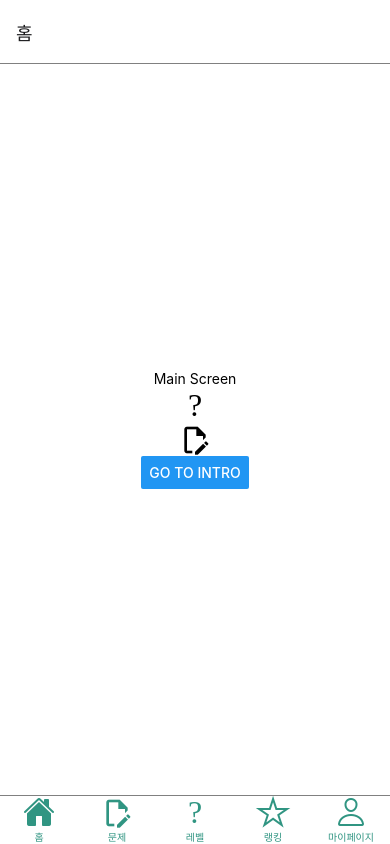
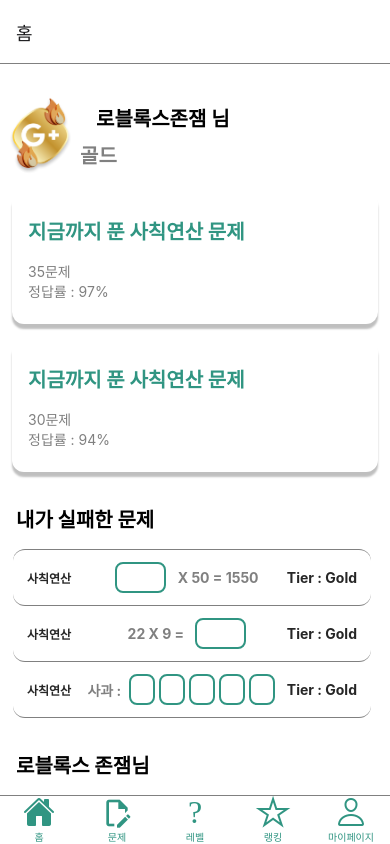
Before and after one commit to KEONI1231/software_design_ar, a React Native app: screen /MainScreen in a window 390 px wide. Built offline with nearby package versions, Linux system fonts and the light colour scheme; what react-native would draw is missing.

Commit message:
screen clear

```diff
--- a/src/screens/BottomTabScreens/LevelScreen.tsx
+++ b/src/screens/BottomTabScreens/LevelScreen.tsx
@@ -11,6 +11,7 @@
 type IntroScreenNavigatorProp = StackNavigationProp<RootStackParamList>
 const SemiBlack = "#262626";
 const PrimaryColor = "#309582";
+
 
 function LevelScreen() {
 
@@ -80,7 +81,7 @@
     paddingLeft: 16,
     paddingRight: 16,
     paddingTop: 32,
-    backgroundColor : 'white'
+    backgroundColor: "white"
 
   },
   titleViewStyle: {
@@ -150,6 +151,7 @@
   imgView: {
     alignItems: "center",
     marginBottom: 24
-  }
+  },
+
 });
 export default LevelScreen;
--- a/src/screens/BottomTabScreens/MainScreen.tsx
+++ b/src/screens/BottomTabScreens/MainScreen.tsx
@@ -1,33 +1,395 @@
 // screens/HomeScreen.tsx
 
-import React from 'react';
-import { View, Text, Button } from 'react-native';
-import { StackNavigationProp } from '@react-navigation/stack';
-import  Ionicons  from "react-native-vector-icons/Ionicons";
+import React from "react";
+import { View, Text, Button, StyleSheet, Animated, Dimensions, TouchableOpacity, ScrollView } from "react-native";
+import { StackNavigationProp } from "@react-navigation/stack";
+import Ionicons from "react-native-vector-icons/Ionicons";
 import MaterialIcon from "react-native-vector-icons/MaterialCommunityIcons";
+import Image = Animated.Image;
+import { useNavigation } from "@react-navigation/native";
+import ProgressBar from "../../Components/Commons/ProgressBar";
+
 Ionicons.loadFont();
 MaterialIcon.loadFont();
+const PrimaryColor = "#309582";
+const SemiBlack = "#262626";
+
+
 // 1. Stack의 타입을 정의합니다.
 type RootStackParamList = {
-  IntroScreen : undefined
+  LoginScreen: undefined
 };
 
 // 2. HomeScreen에서 사용할 navigatiors prop의 타입을 지정합니다.
-type HomeScreenNavigationProp = StackNavigationProp<RootStackParamList>;
+type IntroScreenNavigationProp = StackNavigationProp<
+  RootStackParamList
+>;
 
-type Props = {
-  navigation: HomeScreenNavigationProp;
-};
+function FailProblem1() {
 
-function MainScreen({ navigation }: Props) {
   return (
-    <View style={{ flex: 1, backgroundColor : 'white',justifyContent: 'center', alignItems: 'center' }}>
-      <Text>Main Screen</Text>
-      <Ionicons name={"bag-outline"} size = {32} color = "black"></Ionicons>
-      <MaterialIcon name={"file-edit-outline"} size = {32} color = "black"></MaterialIcon>
-      <Button title="Go to Intro" onPress={() => navigation.navigate('IntroScreen')} />
+    <View style={{
+      ...styles.RankCardViewStyle,
+      marginRight: 6,
+      borderTopWidth: 1
+    }}>
+      <Text style={{ marginRight: 8, fontSize: 12, marginLeft: 14, fontWeight: "bold", color: SemiBlack }}>사칙연산</Text>
+      <View style={{ flexDirection: "row", alignItems: "center",justifyContent:'space-between' }}>
+
+        <Text style={cardStyles.recStyle}></Text>
+        <Text style={cardStyles.textStyle}> X 50 = 1550</Text>
+      </View>
+      <Text style={{ ...styles.rankCardTextStyle, marginRight: 6 }}>Tier : Gold</Text>
     </View>
   );
 }
 
+function FailProblem2() {
+
+  return (
+    <View style={{
+      ...styles.RankCardViewStyle,
+      marginRight: 6,
+      marginTop: 0,
+
+    }}>
+      <Text style={{ marginRight: 8, fontSize: 12, marginLeft: 14, fontWeight: "bold", color: SemiBlack }}>사칙연산</Text>
+      <View style={{ flexDirection: "row", alignItems: "center",justifyContent:'space-between'}}>
+
+
+        <Text style={cardStyles.textStyle}>22 X 9 = </Text>
+        <Text style={{...cardStyles.recStyle, marginLeft : 8}}></Text>
+      </View>
+      <Text style={{ ...styles.rankCardTextStyle, marginRight: 6 }}>Tier : Gold</Text>
+    </View>
+  );
+}
+
+function FailProblem3() {
+
+  return (
+    <View style={{
+      ...styles.RankCardViewStyle,
+      marginRight: 6,
+      marginTop: 0
+
+    }}>
+      <Text style={{ marginRight: 8, fontSize: 12, marginLeft: 14, fontWeight: "bold", color: SemiBlack }}>사칙연산</Text>
+      <View style={{ flexDirection: "row", alignItems: "center" }}>
+        <Text style={cardStyles.textStyle}>사과 : </Text>
+        <Text style={cardStyles.alphbetRec}></Text>
+        <Text style={cardStyles.alphbetRec}></Text>
+        <Text style={cardStyles.alphbetRec}></Text>
+        <Text style={cardStyles.alphbetRec}></Text>
+        <Text style={cardStyles.alphbetRec}></Text>
+
+      </View>
+      <Text style={{ ...styles.rankCardTextStyle, marginRight: 6,marginLeft:12 }}>Tier : Gold</Text>
+    </View>
+  );
+}
+
+const cardStyles = StyleSheet.create({
+  recStyle: {
+    borderRadius: 8,
+    borderColor: PrimaryColor,
+    borderWidth: 2,
+    width: 51,
+    height: 31,
+    marginLeft: 8
+  },
+  textStyle: {
+    fontWeight: "bold",
+    marginLeft: 8,
+    color: "grey",
+    textAlign:'center',
+  },
+  alphbetRec : {
+    borderRadius: 8,
+    borderColor: PrimaryColor,
+    borderWidth: 2,
+    width: 26,
+    height: 31,
+    marginLeft:4,
+
+
+  }
+
+});
+
+function RangkingCard() {
+
+  return (
+    <View style={ {
+      ...styles.RankCardViewStyle,
+      //marginRight: 6,
+      borderWidth: 1,
+      marginBottom : 32
+
+    }}>
+      <View style={{ flexDirection: "row", alignItems: "center" }}>
+        <Text style={{ marginRight: 8, fontSize: 20, marginLeft: 14, color: PrimaryColor }}>190</Text>
+        <Text style={styles.rankCardTextStyle}>로블록스 존잼 님</Text>
+      </View>
+      <Text style={{ ...styles.rankCardTextStyle, marginRight: 6 }}>12점</Text>
+
+    </View>
+  );
+}
+
+function MainScreen() {
+  const namedRanks = [
+    { Name: "사칙연산", Score: 96, rank: "Tier" },
+    { Name: "사칙연산", Score: 76, rank: 2 },
+    { Name: "영어단어", Score: 100, rank: 3 }
+  ];
+  const navigation = useNavigation<IntroScreenNavigationProp>();
+  const number = 1;
+
+  return (
+    <ScrollView>
+      <View style={styles.safeAreaStyle}>
+        <View style={styles.titleViewStyle}>
+          <Image
+            style={styles.titleImgStyle}
+            source={require("../../../assets/GoldMedal.png")}
+          />
+          <View style={styles.titleInnerViewStyle}>
+            <Text style={styles.titleTextStyle}>로블록스존잼 님</Text>
+            <Text style={styles.subTitleTextStyle}>골드</Text>
+          </View>
+        </View>
+        <View style={styles.containerView}>
+          <View style={styles.containerInnerView}>
+            <Text style={styles.titleText}>지금까지 푼 사칙연산 문제</Text>
+          </View>
+          <Text style={{ ...styles.contentText, marginTop: 16 }}>35문제</Text>
+          <Text style={styles.contentText}>정답률 : 97%</Text>
+        </View>
+        <View style={styles.containerView}>
+          <View style={styles.containerInnerView}>
+            <Text style={styles.titleText}>지금까지 푼 사칙연산 문제</Text>
+          </View>
+          <Text style={{ ...styles.contentText, marginTop: 16 }}>30문제</Text>
+          <Text style={styles.contentText}>정답률 : 94%</Text>
+        </View>
+        <View style={styles.titleViewStyle}>
+          <Text style={{ ...styles.titleTextStyle, marginLeft: 16 }}>내가 실패한 문제</Text>
+
+        </View>
+        <FailProblem1></FailProblem1>
+        <FailProblem2></FailProblem2>
+        <FailProblem3></FailProblem3>
+
+        <View style={styles.titleViewStyle}>
+          <Text style={styles.titleTextStyle}>
+            로블록스 존잼님
+          </Text>
+        </View>
+
+        <View style={styles.containerViewStyle}>
+          <View style={{ flexDirection: "row", alignItems: "center", marginBottom: 16 }}>
+            <Text style={styles.containerInnerText}>랭크</Text>
+            <TouchableOpacity
+
+              activeOpacity={0.8}>
+              <Ionicons name={"help-circle-outline"} size={24} color="grey"></Ionicons>
+            </TouchableOpacity>
+
+          </View>
+
+          <View style={{ flexDirection: "row", justifyContent: "space-between", alignItems: "center" }}>
+            <View style={styles.cotainerInnerView}>
+              <Text style={styles.tierTextStyle}>실버</Text>
+              <Image
+                style={styles.imgStyle}
+                source={require("../../../assets/GoldIcon.png")}
+              />
+
+            </View>
+            <View style={{ ...styles.cotainerInnerView, marginBottom: 0 }}>
+              <Text style={{ ...styles.tierTextStyle, color: "grey", marginBottom: 0 }}>경험치</Text>
+
+              <Ionicons name={"caret-down-outline"} size={24} color="grey"></Ionicons>
+            </View>
+            <View style={styles.cotainerInnerView}>
+              <Text style={styles.tierTextStyle}>플래티넘</Text>
+
+              <Image
+                style={styles.imgStyle}
+                source={require("../../../assets/PlaIcon.png")}
+              />
+            </View>
+          </View>
+          <ProgressBar totalStep={100} nowStep={50} />
+        </View>
+  <RangkingCard></RangkingCard>
+      </View>
+
+    </ScrollView>
+  );
+}
+
+const styles = StyleSheet.create({
+  safeAreaStyle: {
+    flex: 1,
+    alignItems: "center",
+    backgroundColor: "white"
+  },
+  titleViewStyle: {
+    flexDirection: "row",
+    //justifyContent : 'flex-start',
+    //alignItems : 'flex-start',
+    width: "100%",
+    marginTop: 32
+
+  },
+  titleInnerViewStyle: {
+
+    flexDirection: "column",
+    justifyContent: "center",
+    alignItems: "flex-start"
+  },
+  titleTextStyle: {
+    fontWeight: "bold",
+    fontSize: 20,
+    marginLeft: 16,
+  },
+  subTitleTextStyle: {
+    fontWeight: "bold",
+    fontSize: 20,
+    color: "grey",
+    marginTop: 8
+
+  },
+  titleImgStyle: {
+    borderRadius: Dimensions.get("window").width * 0.15, // 둥근 모양을 위한 값, 값은 조절 가능
+    width: 80, // 이미지 너비, 값은 조절 가능
+    height: 80,// 이미지 높이, 값은 조절 가능
+    resizeMode: "contain", // 이미지가 너비와 높이에 맞게 조절되도록
+    overflow: "hidden", // 이미지가 부모 컨테이너를 벗어나지 않도록
+    alignItems: "center",
+    justifyContent: "center"
+  },
+  containerView: {
+    justifyContent: "center",
+    paddingLeft: 16,
+    paddingRight: 16,
+    width: Dimensions.get("window").width - 24,
+    borderRadius: 12,
+    height: 132,
+    marginTop: 16,
+    //marginBottom: 32,
+    backgroundColor: "white",
+
+    shadowColor: "#000",
+    shadowOffset: {
+      width: 0,
+      height: 5
+    },
+    shadowOpacity: 0.25,
+    shadowRadius: 2,
+    elevation: 1
+  },
+  containerInnerView: {
+    flexDirection: "row",
+    justifyContent: "space-between",
+    marginTop: 0
+  },
+  titleText: {
+    color: PrimaryColor,
+    fontWeight: "bold",
+    fontSize: 20
+  },
+  contentText: {
+    color: "grey",
+    fontSize: 14
+  },
+  btnStyle: {
+    justifyContent: "center",
+    height: 36,
+    backgroundColor: PrimaryColor,
+    borderRadius: 12,
+    width: 100,
+    alignItems: "center"
+  },
+  btnTextStyle: {
+    fontSize: 14,
+    color: "white",
+    fontWeight: "bold",
+    alignItems: "center"
+  },
+  RankCardViewStyle: {
+    flexDirection: "row",
+
+    width: Dimensions.get("window").width - 32,
+    justifyContent: "space-between",
+    borderRadius: 12,
+    borderBottomWidth: 1,
+    borderColor: "grey",
+    alignItems: "center",
+    marginTop: 16,
+    paddingRight: 8,
+    paddingTop: 12,
+    paddingBottom: 12
+  },
+  rankCardTextStyle: {
+    fontSize: 14,
+    fontWeight: "bold",
+    color: SemiBlack
+  },
+  dotTextStyle: {
+    fontSize: 40,
+    alignItems: "center",
+    margin: 0
+
+  },
+
+  cotainerInnerView: {
+    fontSize: 12,
+    flexDirection: "column",
+    justifyContent: "space-between",
+    marginBottom: 8,
+    alignItems: "center"
+
+  },
+  containerInnerText: {
+
+    fontWeight: "bold",
+    marginRight: 8,
+    textAlign: "center",
+    fontSize: 20
+
+
+  },
+  tierTextStyle: {
+    color: "#fa5ca1",
+    fontWeight: "bold",
+    fontSize: 12,
+    textAlign: "center",
+    marginBottom: 4
+
+  },
+  imgStyle: {
+    borderRadius: Dimensions.get("window").width * 0.15, // 둥근 모양을 위한 값, 값은 조절 가능
+    width: 30, // 이미지 너비, 값은 조절 가능
+    //height: Dimensions.get("window").width * 0.8, // 이미지 높이, 값은 조절 가능
+    resizeMode: "contain", // 이미지가 너비와 높이에 맞게 조절되도록
+    overflow: "hidden", // 이미지가 부모 컨테이너를 벗어나지 않도록
+    alignItems: "center",
+    justifyContent: "center"
+
+  },
+  containerViewStyle: {
+    width: Dimensions.get("window").width - 32,
+    height: 140,
+    borderWidth: 1,
+    borderRadius: 12,
+    borderColor: "#808080",
+    marginTop: 16,
+    padding: 16
+
+  },
+
+});
 export default MainScreen;
```
Also changed, not shown: 1 other file (tests, documents, lock files or other folders).
